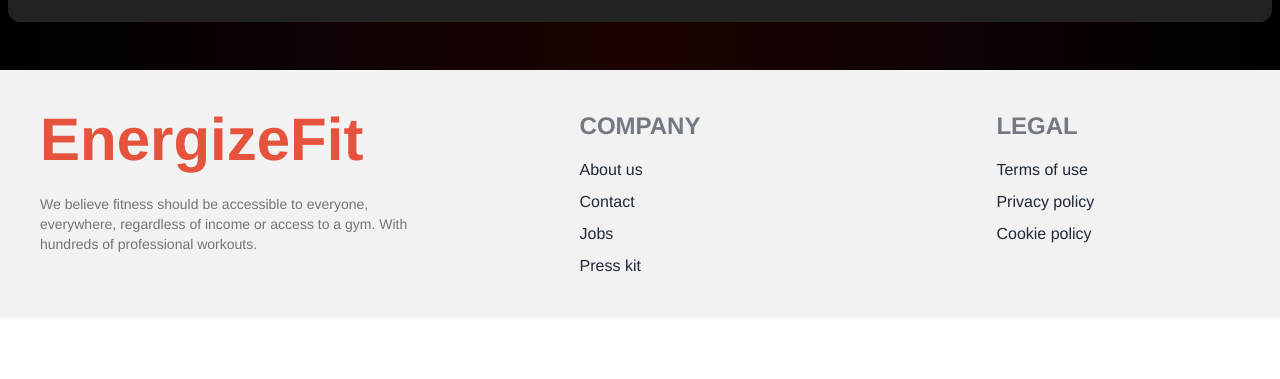
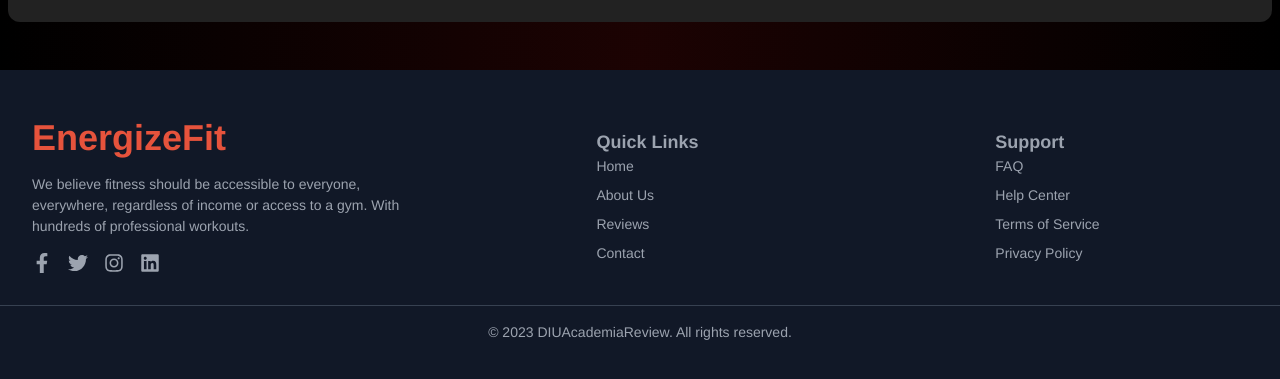
Before and after one commit to tuhin92/EnergizeFit, a React (Vite) app: page / in a window 1280 px wide. Shown: the part 3987-4366 px from the top of the page. Before the commit the page ends 4305 px from the top, so only its background shows below. Built offline with nearby package versions, Linux system fonts and the light colour scheme.

Commit message:
change the footer style

```diff
--- a/src/Components/Footer.jsx
+++ b/src/Components/Footer.jsx
@@ -1,6 +1,7 @@
 import React, { useEffect } from 'react';
 import AOS from 'aos';
 import 'aos/dist/aos.css'; // Import AOS styles
+import { FaFacebookF, FaTwitter, FaInstagram, FaLinkedin } from 'react-icons/fa';
 
 const Footer = () => {
     useEffect(() => {
@@ -17,32 +18,55 @@
         };
     }, [])
     return (
-        <div className='bg-base-200'>
-            <footer className="footer max-w-7xl mx-auto  text-base-content p-10 grid grid-cols-1 md:grid-cols-2 lg:grid-cols-3">
-                <aside data-aos="fade-up"
-                    data-aos-anchor-placement="center-bottom">
-                    <h2 className='text-6xl font-extrabold text-[#E6533C]'>EnergizeFit</h2>
-                    <p className='mt-4 text-[#767575]'>
+        <footer className="bg-gray-900 text-white py-12">
+            <div className="max-w-7xl mx-auto px-4 sm:px-6 lg:px-8 grid grid-cols-1 md:grid-cols-3 gap-8">
+                <div className="space-y-4">
+                    <h2 className="text-4xl font-bold text-[#E6533C]">EnergizeFit</h2>
+                    <p className="text-gray-400">
                         We believe fitness should be accessible to everyone, everywhere, regardless of income or access to a gym. With hundreds of professional workouts.
                     </p>
-                </aside>
-                <nav data-aos="fade-up"
-                    data-aos-anchor-placement="center-bottom" className='text-base font-normal mx-auto'>
-                    <h6 className="footer-title text-2xl font-bold">Company</h6>
-                    <a className="link link-hover">About us</a>
-                    <a className="link link-hover">Contact</a>
-                    <a className="link link-hover">Jobs</a>
-                    <a className="link link-hover">Press kit</a>
-                </nav>
-                <nav data-aos="fade-up"
-                    data-aos-anchor-placement="center-bottom" className='text-base font-normal mx-auto'>
-                    <h6 className="footer-title text-2xl font-bold">Legal</h6>
-                    <a className="link link-hover">Terms of use</a>
-                    <a className="link link-hover">Privacy policy</a>
-                    <a className="link link-hover">Cookie policy</a>
-                </nav>
-            </footer>
-        </div>
+                    <div className="flex space-x-4 mt-4">
+                        <a href="#" className="text-gray-400 hover:text-[#E6533C] transition">
+                            <FaFacebookF className="h-5 w-5" />
+                        </a>
+                        <a href="#" className="text-gray-400 hover:text-[#E6533C] transition">
+                            <FaTwitter className="h-5 w-5" />
+                        </a>
+                        <a href="#" className="text-gray-400 hover:text-[#E6533C] transition">
+                            <FaInstagram className="h-5 w-5" />
+                        </a>
+                        <a href="#" className="text-gray-400 hover:text-[#E6533C] transition">
+                            <FaLinkedin className="h-5 w-5" />
+                        </a>
+                    </div>
+                </div>
+                <div className="space-y-4 md:col-span-2 md:flex md:flex-col md:justify-center">
+                    <div className="text-gray-400 flex justify-around">
+                        <div className="text-center md:text-left">
+                            <h3 className="font-semibold text-lg">Quick Links</h3>
+                            <ul className="space-y-2">
+                                <li><a href="#" className="hover:text-white transition">Home</a></li>
+                                <li><a href="#" className="hover:text-white transition">About Us</a></li>
+                                <li><a href="#" className="hover:text-white transition">Reviews</a></li>
+                                <li><a href="#" className="hover:text-white transition">Contact</a></li>
+                            </ul>
+                        </div>
+                        <div className="text-center md:text-left">
+                            <h3 className="font-semibold text-lg">Support</h3>
+                            <ul className="space-y-2">
+                                <li><a href="#" className="hover:text-white transition">FAQ</a></li>
+                                <li><a href="#" className="hover:text-white transition">Help Center</a></li>
+                                <li><a href="#" className="hover:text-white transition">Terms of Service</a></li>
+                                <li><a href="#" className="hover:text-white transition">Privacy Policy</a></li>
+                            </ul>
+                        </div>
+                    </div>
+                </div>
+            </div>
+            <div className="mt-8 text-center text-gray-400 border-t border-gray-700 pt-4">
+                <p>&copy; 2023 DIUAcademiaReview. All rights reserved.</p>
+            </div>
+        </footer>
     );
 };
 
```
